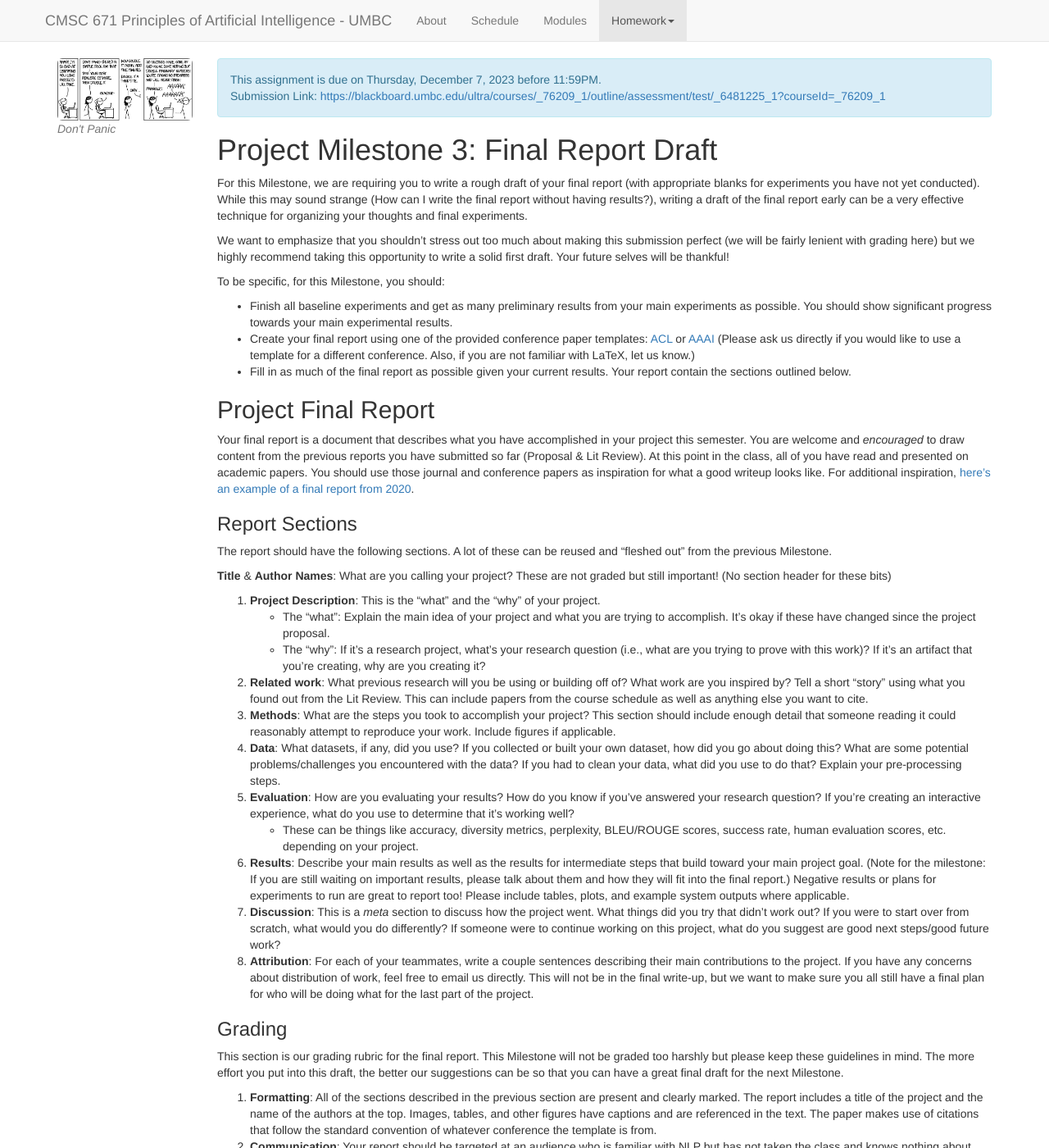
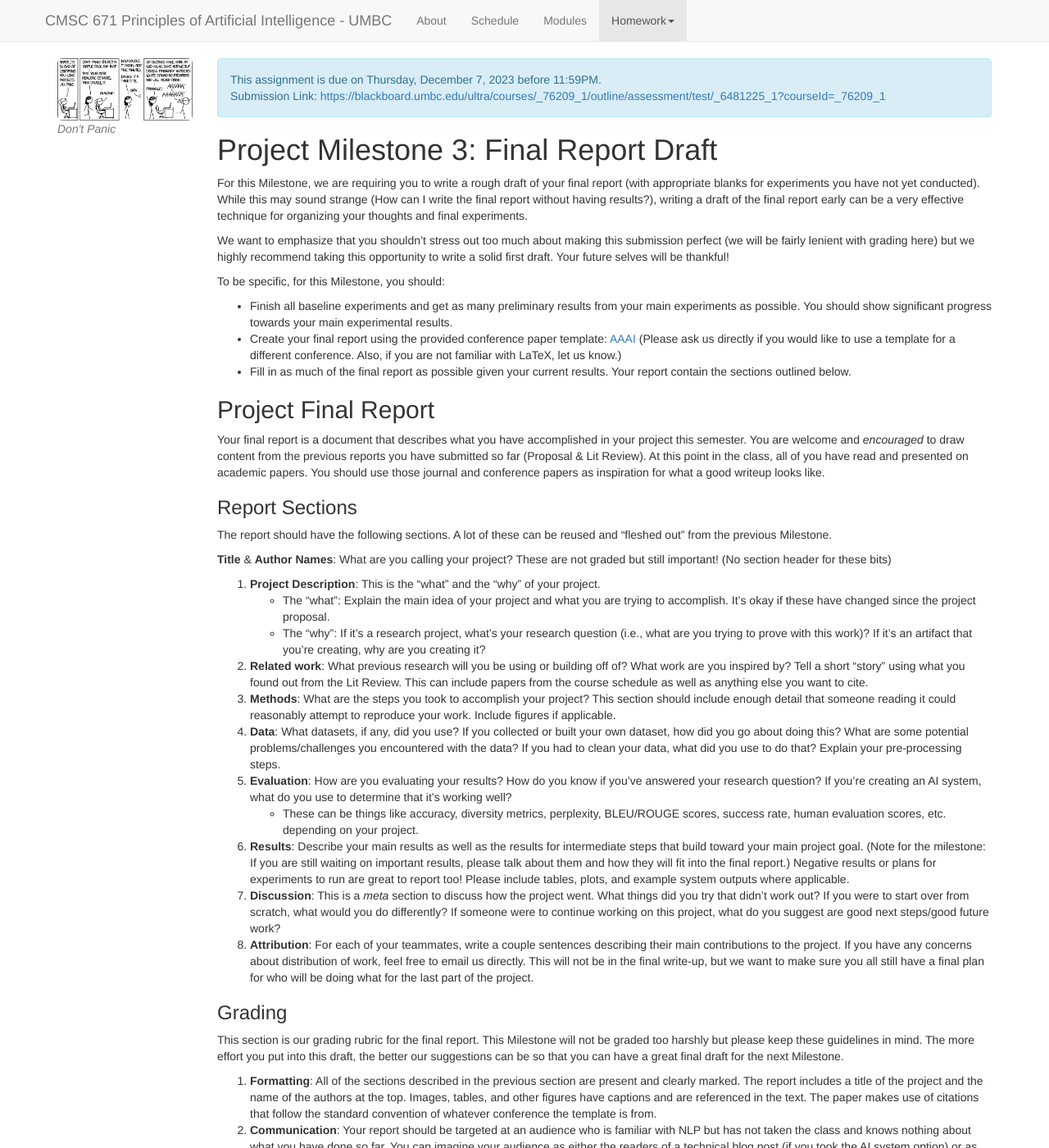
Before and after one commit to lara-martin/Principles-of-AI, a Jekyll site: the page built from homeworks/project/draft.md, in a window 1280 px wide and 1400 px high. Shown: the whole window at 82% size. Built offline with Jekyll 4.4.1, drawn with Linux system fonts in a browser that asks for light colours; nearby versions of some CDN libraries; a script that is not in the unit is left out; some of the changed text lies outside the part shown.

Commit message:
Update draft.md

```diff
--- a/homeworks/project/draft.md
+++ b/homeworks/project/draft.md
@@ -61,11 +61,11 @@ We want to emphasize that you shouldn't stress out too much about making this su
 
 To be specific, for this Milestone, you should:
 * Finish all baseline experiments and get as many preliminary results from your main experiments as possible. You should show significant progress towards your main experimental results.
-* Create your final report using one of the provided conference paper templates: [ACL](https://www.overleaf.com/latex/templates/acl-rolling-review-template/jxbhdzhmcpdm) or [AAAI](https://www.aaai.org/Publications/Templates/AuthorKit22.zip) (Please ask us directly if you would like to use a template for a different conference. Also, if you are not familiar with LaTeX, let us know.)
+* Create your final report using the provided conference paper template: [AAAI](https://www.aaai.org/Publications/Templates/AuthorKit22.zip) (Please ask us directly if you would like to use a template for a different conference. Also, if you are not familiar with LaTeX, let us know.)
 * Fill in as much of the final report as possible given your current results. Your report contain the sections outlined below.
 
 ## Project Final Report
-Your final report is a document that describes what you have accomplished in your project this semester. You are welcome and *encouraged* to draw content from the previous reports you have submitted so far (Proposal & Lit Review). At this point in the class, all of you have read and presented on academic papers. You should use those journal and conference papers as inspiration for what a good writeup looks like. For additional inspiration, [here's an example of a final report from 2020](example_report.pdf).
+Your final report is a document that describes what you have accomplished in your project this semester. You are welcome and *encouraged* to draw content from the previous reports you have submitted so far (Proposal & Lit Review). At this point in the class, all of you have read and presented on academic papers. You should use those journal and conference papers as inspiration for what a good writeup looks like.
 
 ### Report Sections
 The report should have the following sections. A lot of these can be reused and "fleshed out" from the previous Milestone.
@@ -77,7 +77,7 @@ __Title__ & __Author Names__: What are you calling your project? These are not g
 2. __Related work__: What previous research will you be using or building off of? What work are you inspired by? Tell a short "story" using what you found out from the Lit Review. This can include papers from the course schedule as well as anything else you want to cite.
 3. __Methods__: What are the steps you took to accomplish your project? This section should include enough detail that someone reading it could reasonably attempt to reproduce your work. Include figures if applicable.
 4. __Data__: What datasets, if any, did you use? If you collected or built your own dataset, how did you go about doing this? What are some potential problems/challenges you encountered with the data? If you had to clean your data, what did you use to do that? Explain your pre-processing steps.
-5. __Evaluation__: How are you evaluating your results? How do you know if you've answered your research question? If you're creating an interactive experience, what do you use to determine that it's working well?
+5. __Evaluation__: How are you evaluating your results? How do you know if you've answered your research question? If you're creating an AI system, what do you use to determine that it's working well?
   * These can be things like accuracy, diversity metrics, perplexity, BLEU/ROUGE scores, success rate, human evaluation scores, etc. depending on your project.
 6. __Results__: Describe your main results as well as the results for intermediate steps that build toward your main project goal. (Note for the milestone: If you are still waiting on important results, please talk about them and how they will fit into the final report.) Negative results or plans for experiments to run are great to report too! Please include tables, plots, and example system outputs where applicable.
 7. __Discussion__: This is a _meta_ section to discuss how the project went.
@@ -88,7 +88,7 @@ What things did you try that didn't work out? If you were to start over from scr
 This section is our grading rubric for the final report. This Milestone will not be graded too harshly but please keep these guidelines in mind. The more effort you put into this draft, the better our suggestions can be so that you can have a great final draft for the next Milestone.
 
 1. __Formatting__: All of the sections described in the previous section are present and clearly marked. The report includes a title of the project and the name of the authors at the top. Images, tables, and other figures have captions and are referenced in the text. The paper makes use of citations that follow the standard convention of whatever conference the template is from.
-2. __Communication__: Your report should be targeted at an audience who is familiar with NLP but has not taken the class and knows nothing about what you have done so far. You can imagine your audience as either the readers of a technical blog post (if you took the interactive experience option) or as reviwers of a paper submission to an NLP conference such as ACL (if you took the research question option). You should aim to make your methods section clear enough that others could attempt to reproduce your work and your results section clear enough that readers understand exactly what experiments you ran.
+2. __Communication__: Your report should be targeted at an audience who is familiar with NLP but has not taken the class and knows nothing about what you have done so far. You can imagine your audience as either the readers of a technical blog post (if you took the AI system option) or as reviwers of a paper submission to an AI conference such as AAAI (if you took the research question option). You should aim to make your methods section clear enough that others could attempt to reproduce your work and your results section clear enough that readers understand exactly what experiments you ran.
 3. __Style__: You should write in paragraphs and complete sentences unless there is a very good reason not to.
 4. __Content__: The report answers all relevant questions posed in the previous section. Images, tables, plots, of other figures are used to support the report contents.
 5. __Length__: There is no strict word length requirement, but if your paper has fewer than 1,500 words (not including referneces) then it is very likely you have not provided enough detail.
```
